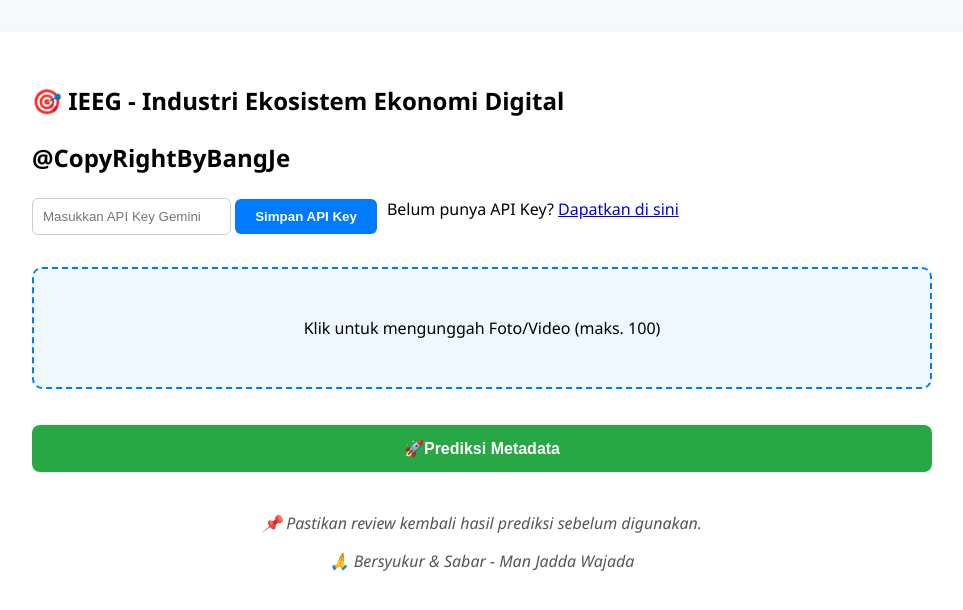
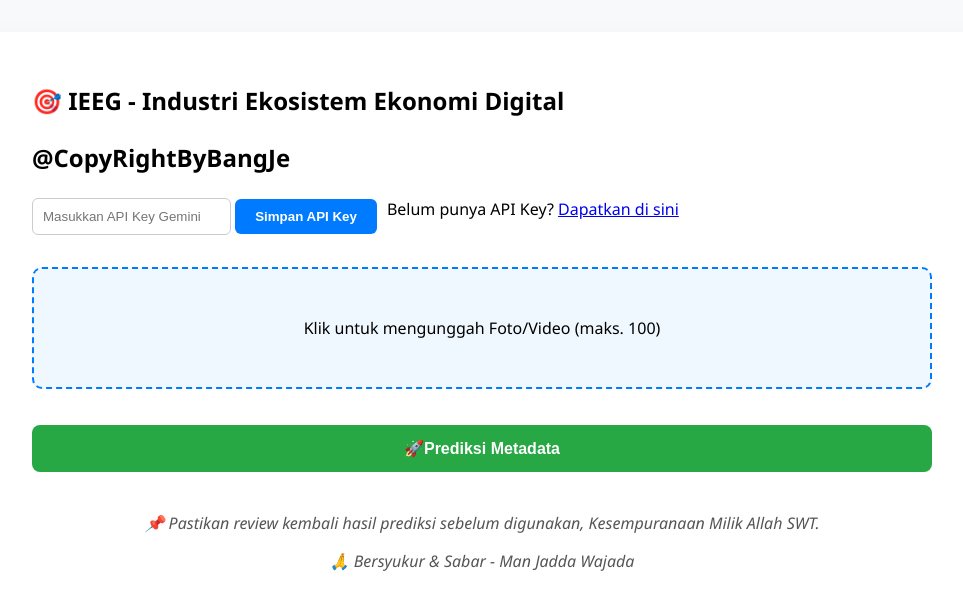
Before and after one commit to bangJee949/penggunaanprivat, a plain HTML site: page index.html in a window 1280 px wide. Shown: the whole page, without its empty margins (158-1121 px from the left). Drawn offline with Linux system fonts and the light colour scheme.

Commit message:
Update index.html

```diff
--- a/index.html
+++ b/index.html
@@ -34,7 +34,7 @@
   <div id="results" class="tabs-container"></div>
 
   <div class="footer-message">
-    <p>📌 Pastikan review kembali hasil prediksi sebelum digunakan.</p>
+    <p>📌 Pastikan review kembali hasil prediksi sebelum digunakan, Kesempuranaan Milik Allah SWT.</p>
     <p>🙏 Bersyukur & Sabar - Man Jadda Wajada</p>
   </div>
 </main>
```
